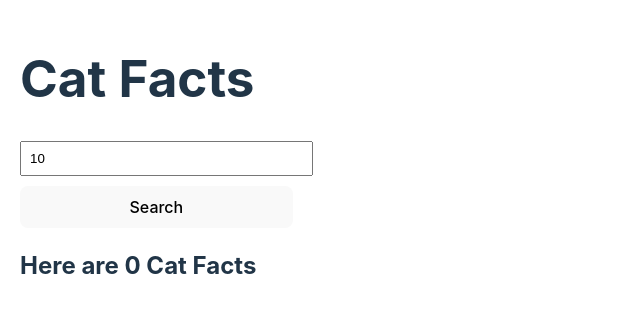
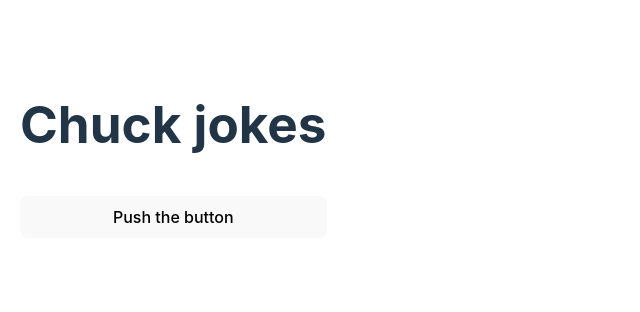
Before and after one commit to while-maybe/week-10-group-project, a React (Vite) app in the folder chuck-rules/: page / in a window 1280 px wide. Shown: the part 240-552 px from the top of the page, without its empty margins (0-640 px from the left). Built offline with nearby package versions, Linux system fonts and the light colour scheme.

Commit message:
feat: add API

```diff
--- a/chuck-rules/src/App.jsx
+++ b/chuck-rules/src/App.jsx
@@ -2,8 +2,8 @@ import React, { useState } from "react";
 import axios from "axios";
 
 function App() {
-  const [maxLength, setMaxLength] = useState(10);
-  const [catFacts, setCatFacts] = useState([]);
+  // const [maxLength, setMaxLength] = useState(10);
+  const [chuckJoke, setChuckJoke] = useState([]);
   const [error, setError] = useState(null);
 
   // Handles input changes
@@ -13,23 +13,24 @@ function App() {
 
   // Handles search click to get status info
   const handleSearch = async () => {
-    console.log(maxLength);
+    // console.log(maxLength);
 
-    if (!maxLength) {
-      setError("Please enter a Maximum Length.");
-      return;
-    }
+    // if (!maxLength) {
+    //   setError("Please enter a Maximum Length.");
+    //   return;
+    // }
     setError(null); // Clear previous error
     try {
       const response = await axios.get(
-        `https://catfact.ninja/facts?limit=${maxLength}`
+        `https://api.chucknorris.io/jokes/random`
+        // `https://catfact.ninja/facts?limit=${maxLength}`
       );
 
       // destructure the data from the response
-      const { data } = response.data;
-      console.log(response.data);
+      const data = response.data.value;
+      console.log(data);
 
-      setCatFacts(data);
+      setChuckJoke(data);
     } catch (err) {
       setError("Could not retrieve information. Please check the status code.");
       setStatusInfo(null);
@@ -38,35 +39,22 @@ function App() {
 
   return (
     <div style={{ padding: "20px", maxWidth: "600px", margin: "auto" }}>
-      <h1>Cat Facts</h1>
-      <input
-        type="number"
-        placeholder="Enter the number of cat facts you'd like"
-        value={maxLength}
-        onChange={handleChange}
-        style={{ padding: "8px", width: "100%" }}
-      />
+      <h1>Chuck jokes</h1>
       <button
         onClick={handleSearch}
         style={{ padding: "10px", marginTop: "10px", width: "100%" }}>
-        Search
+        Push the button
       </button>
 
       {/* TODO: Display error message if there is an error */}
       {error && <h2 style="{color: red}">An error occurred</h2>}
 
-      {/* TODO: Display facts if it exists */}
-      {catFacts ? (
+      {chuckJoke ? (
         <div style={{ marginTop: "20px" }}>
-          <h2>Here are {catFacts.length} Cat Facts</h2>
-          <ul>
-            {catFacts.map((fact, index) => (
-              <li key={index}>{fact.fact}</li>
-            ))}
-          </ul>
+          <h2>{chuckJoke}</h2>
         </div>
       ) : (
-        <h2>no facts to display</h2>
+        <h2>no joke to display :(</h2>
       )}
       {/* TODO: If there are no facts, display "no facts to display" */}
     </div>
```
